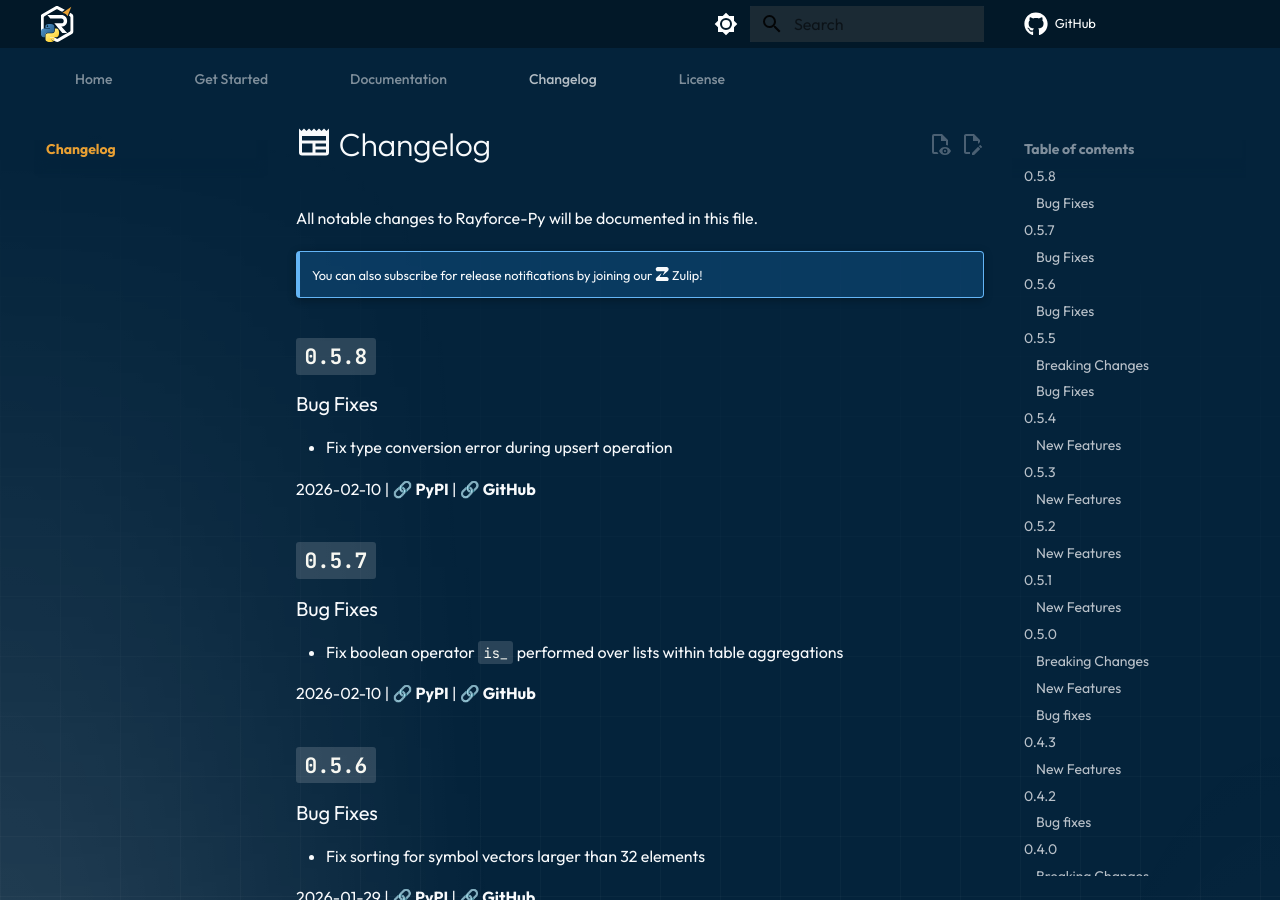
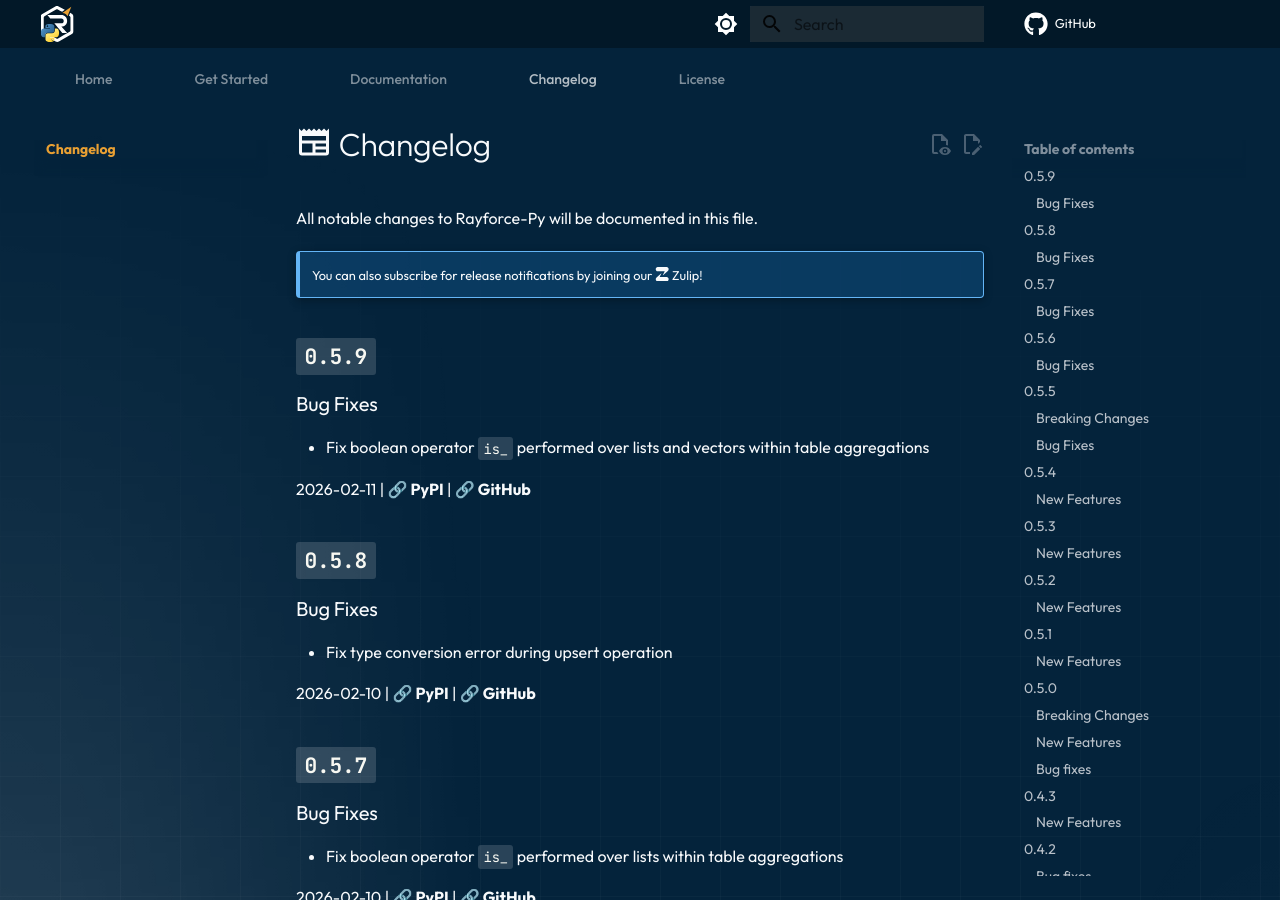
Before and after one commit to RayforceDB/rayforce-py, an MkDocs documentation site: the page built from docs/docs/content/CHANGELOG.md, in a window 1280 px wide and 900 px high. Built offline with MkDocs 1.6.1 and Material for MkDocs 9.7.7, drawn with Linux system fonts in a browser that asks for light colours; comment, search, counter and statistics services are not loaded; a style sheet for code colours, icons or effects is not loaded.

Commit message:
release: 0.5.9

```diff
--- a/docs/docs/content/CHANGELOG.md
+++ b/docs/docs/content/CHANGELOG.md
@@ -4,6 +4,15 @@
 
 !!! note ""
     You can also subscribe for release notifications by joining our [:simple-zulip: Zulip](https://rayforcedb.zulipchat.com/#narrow/channel/549008-Discuss)!
+
+
+## **`0.5.9`**
+
+### Bug Fixes
+
+- Fix boolean operator `is_` performed over lists and vectors within table aggregations
+
+2026-02-11 | **[🔗 PyPI](https://pypi.org/project/rayforce-py/0.5.9/)** | **[🔗 GitHub](https://github.com/RayforceDB/rayforce-py/releases/tag/0.5.9)**
 
 
 ## **`0.5.8`**
--- a/pyproject.toml
+++ b/pyproject.toml
@@ -4,7 +4,7 @@
 
 [project]
 name = "rayforce_py"
-version = "0.5.8"
+version = "0.5.9"
 description = "Python bindings for RayforceDB"
 readme = "README.md"
 authors = [{name = "Karim"}]
--- a/rayforce/__init__.py
+++ b/rayforce/__init__.py
@@ -10,7 +10,7 @@
 
 FFI.init_runtime()
 
-version = "0.5.8"
+version = "0.5.9"
 
 if sys.platform == "linux":
     lib_name = "_rayforce_c.so"
--- a/setup.py
+++ b/setup.py
@@ -9,7 +9,7 @@
 
 setup(
     name="rayforce_py",
-    version="0.5.8",
+    version="0.5.9",
     packages=find_packages(),
     package_data={
         "rayforce": ["*.so", "*.dylib", "*.pyi", "bin/rayforce"],
```
